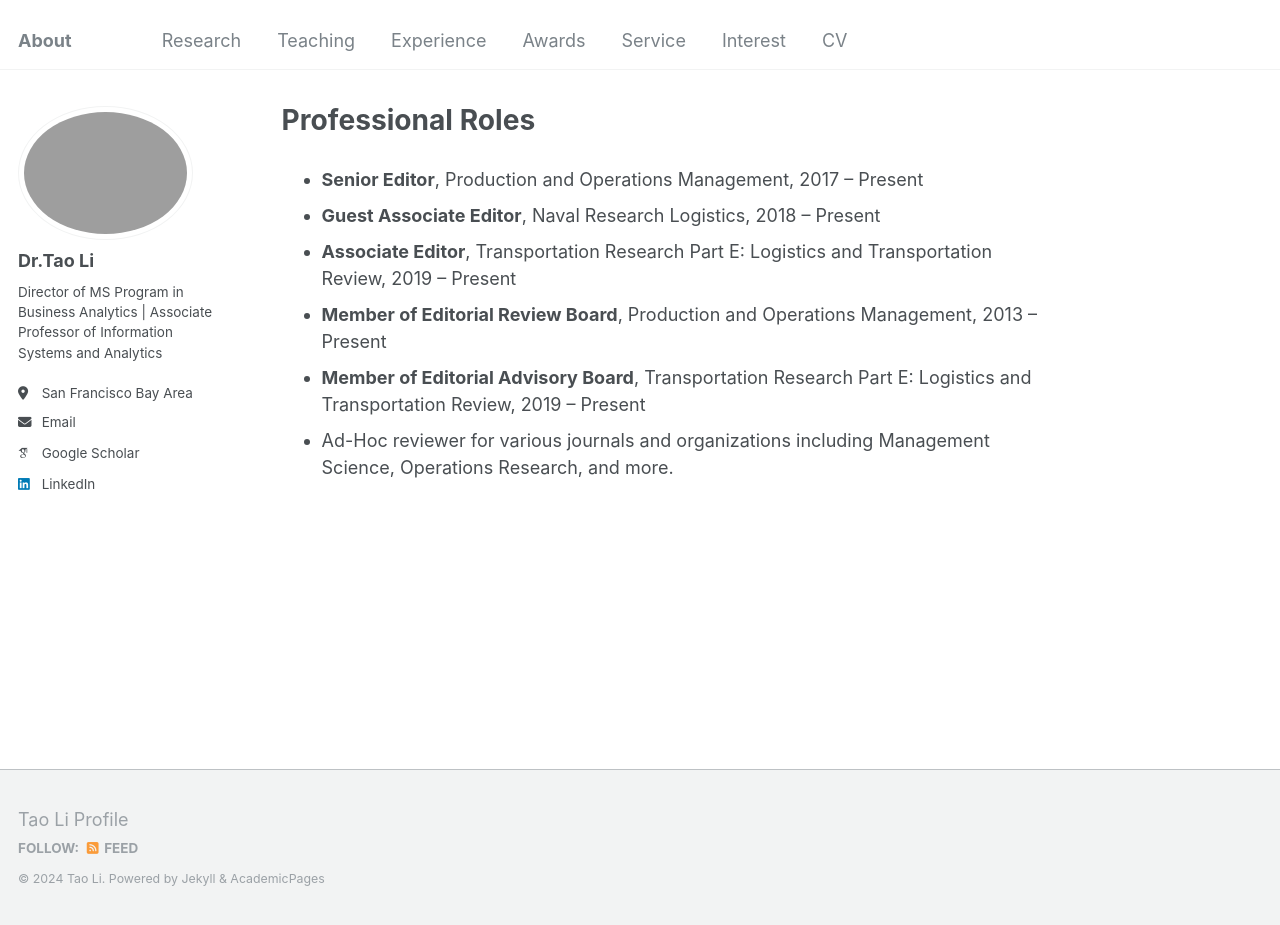
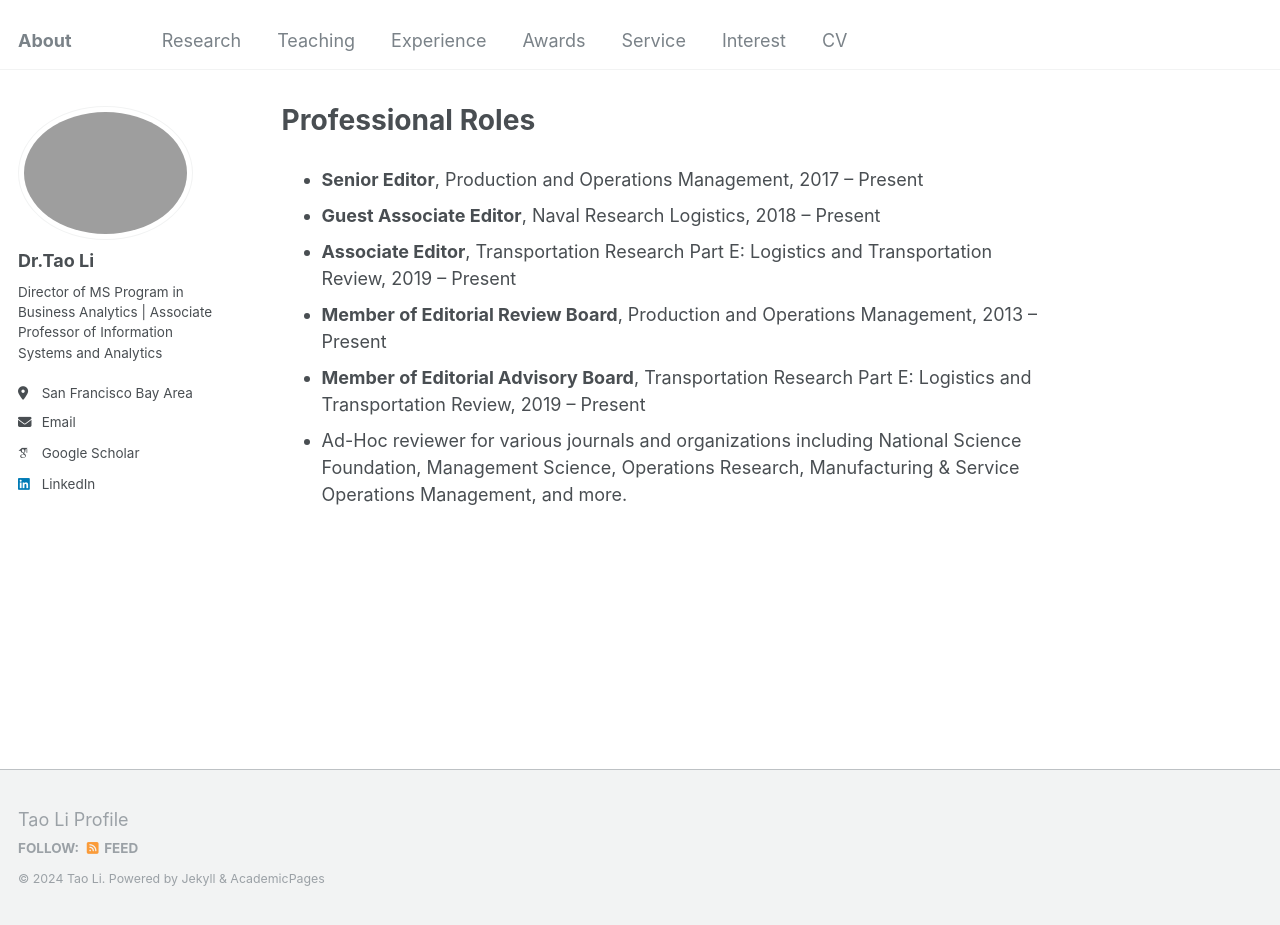
Before and after one commit to Prof-TaoLi/Homepage, a Jekyll site: the page built from _pages/service.md, in a window 1280 px wide and 925 px high. Built offline with Jekyll 4.4.1, drawn with Linux system fonts in a browser that asks for light colours; some web fonts are replaced.

Commit message:
Update service.md

```diff
--- a/_pages/service.md
+++ b/_pages/service.md
@@ -10,5 +10,5 @@ author_profile: true
   <li><strong>Associate Editor</strong>, Transportation Research Part E: Logistics and Transportation Review, 2019 – Present</li>
   <li><strong>Member of Editorial Review Board</strong>, Production and Operations Management, 2013 – Present</li>
   <li><strong>Member of Editorial Advisory Board</strong>, Transportation Research Part E: Logistics and Transportation Review, 2019 – Present</li>
-  <li>Ad-Hoc reviewer for various journals and organizations including Management Science, Operations Research, and more.</li>
+  <li>Ad-Hoc reviewer for various journals and organizations including National Science Foundation, Management Science, Operations Research, Manufacturing & Service Operations Management, and more.</li>
 </ul>
```
